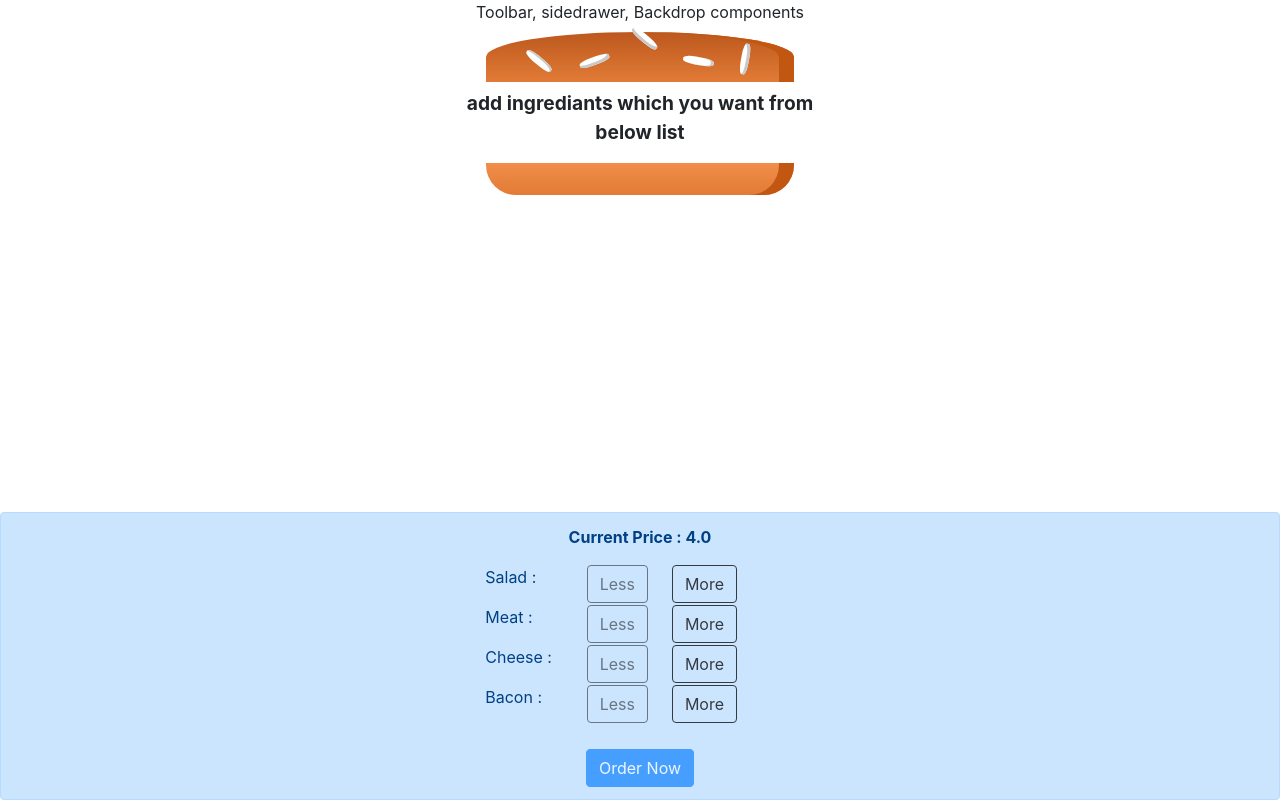
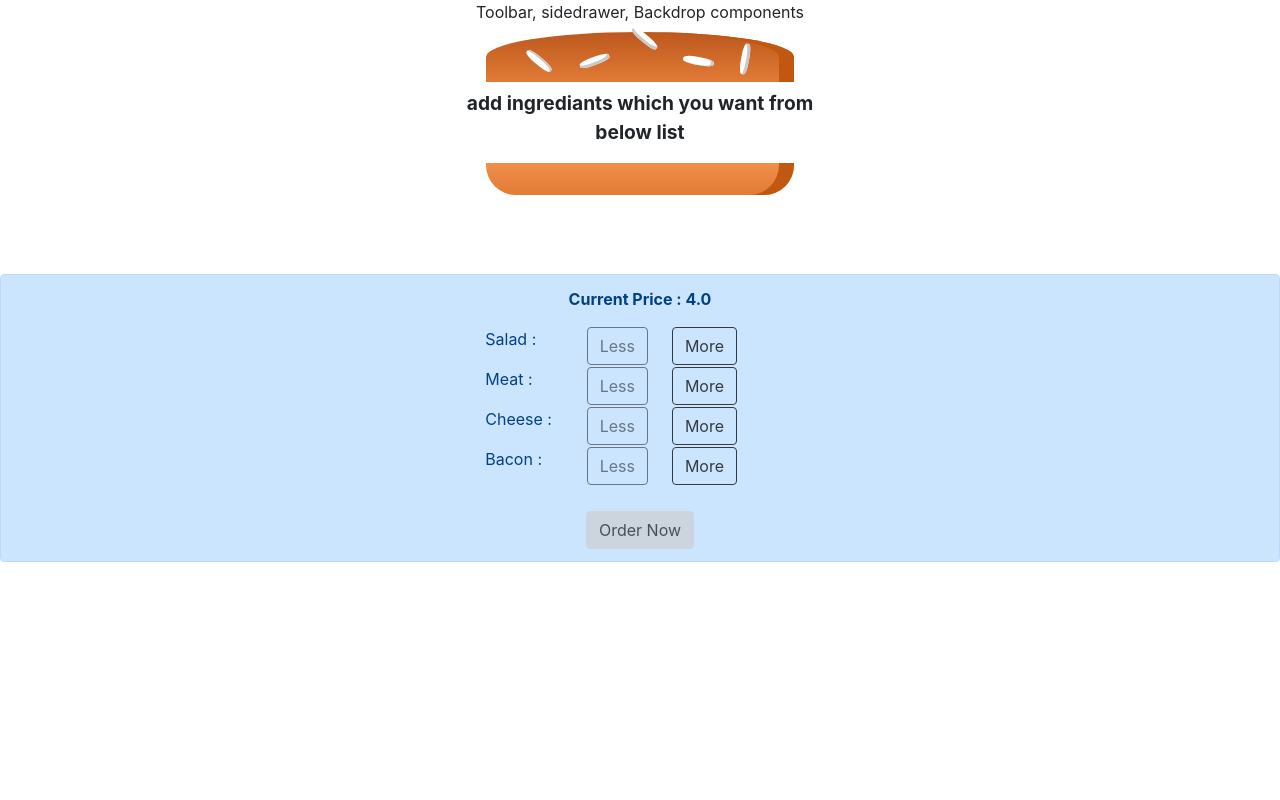
Before and after one commit to roneet002/reactnew, a React app: page / in a window 1280 px wide. Built offline with nearby package versions, Linux system fonts and the light colour scheme.

Commit message:
build control done

```diff
--- a/src/components/Burger/BuildControls/BuildControls.js
+++ b/src/components/Burger/BuildControls/BuildControls.js
@@ -11,7 +11,7 @@ const Controls = [
 
 const BuildControls = (props)=>{
 return(
-<div className="alert alert-primary center position-fixed w-100 bottom-0 mb-0">
+<div className="alert alert-primary center  w-100 bottom-0 mb-0">
 <p className="font-weight-bolder">Current Price : {props.price.toFixed(1)}</p>
 {
     Controls.map(ctrl=>{
@@ -27,7 +27,9 @@ return(
 }
 )
 }
-<button className="btn btn-primary mt-4" disabled>Order Now</button>
+<button className="btn btn-primary mt-4"
+disabled={!props.purchasable}
+>Order Now</button>
 </div>
 
 )
--- a/src/components/Burger/Burger.css
+++ b/src/components/Burger/Burger.css
@@ -1,5 +1,10 @@
 .Burger{width:30%;height:250px;max-height:250px;overflow-y:auto;text-align: center;margin: auto;font-weight:bold;font-size:1.2rem}
+.btn-primary:disabled, .btn-primary[disabled]{
+background-color: #ccc !important;
+border: 1px solid #ccc !important;
+color:#000 !important
 
+}
 .bottom-0{bottom:0}
 @media(min-width:500px) and(min-height:400px){
 .Burger{width:350px;height:300px}
--- /dev/null
+++ b/src/components/UI/Modal/Modal.css
@@ -0,0 +1,3 @@
+
+
+.Modal{background-color:#fff;position: fixed;top:50%;left: 50%;width: 70%;min-height: 100px;box-shadow: 2px 2px 2px #ccc;transform: translate(-50%, -50%)}
--- /dev/null
+++ b/src/components/UI/Modal/Modal.js
@@ -0,0 +1,13 @@
+import React from 'react'
+import './Modal.css'
+
+
+const Modal =(props)=>(
+    <div className="Modal">{props.children}
+    </div>
+
+
+    )
+
+
+export default Modal
--- a/src/containers/BurgerBuilder/BurgerBuilder.js
+++ b/src/containers/BurgerBuilder/BurgerBuilder.js
@@ -2,6 +2,8 @@ import React, { Component } from 'react';
 import Auxiliary from '../../hoc/Auxiliary';
 import Burger from '../../components/Burger/Burger';
 import BuildControls from '../../components/Burger/BuildControls/BuildControls';
+
+import Modal from '../../components/UI/Modal/Modal'
 
 const price_ingrediant= {
    salad : 1.2,
@@ -37,7 +39,7 @@ this.setState({
     totalPrice : updatePrice,
     ingrediants : updateIngrediant
 })
-
+this.purchasableState(updateIngrediant)
 }
 removeIngrediantHandler = (type)=>{
     const oldCount = this.state.ingrediants[type]
@@ -53,9 +55,21 @@ removeIngrediantHandler = (type)=>{
         totalPrice : updatePrice,
         ingrediants : updateIngrediant
     })
+    this.purchasableState(updateIngrediant)
+    }
+
+purchasableState =(ingrediants)=>{
+const sum = Object.keys(ingrediants).map((igkey)=>{
+return ingrediants[igkey]
+}).reduce((sum, el)=>{
+return sum + el
+
+}, 0)
+this.setState({
+   purchasable:sum > 0
+})
 
     }
-
 
 render(){
     const disabledinfo={...this.state.ingrediants}
@@ -64,13 +78,14 @@ render(){
     }
 return(
 <Auxiliary>
+    <Modal />
 <Burger ingrediants={this.state.ingrediants}/>
-
 <BuildControls
 addedIngrediant={this.addIngrediantHandler}
 removeIngrediantHandler = {this.removeIngrediantHandler}
 disabled = {disabledinfo}
 price = {this.state.totalPrice}
+purchasable = {this.state.purchasable}
 />
 </Auxiliary>
 )
```
